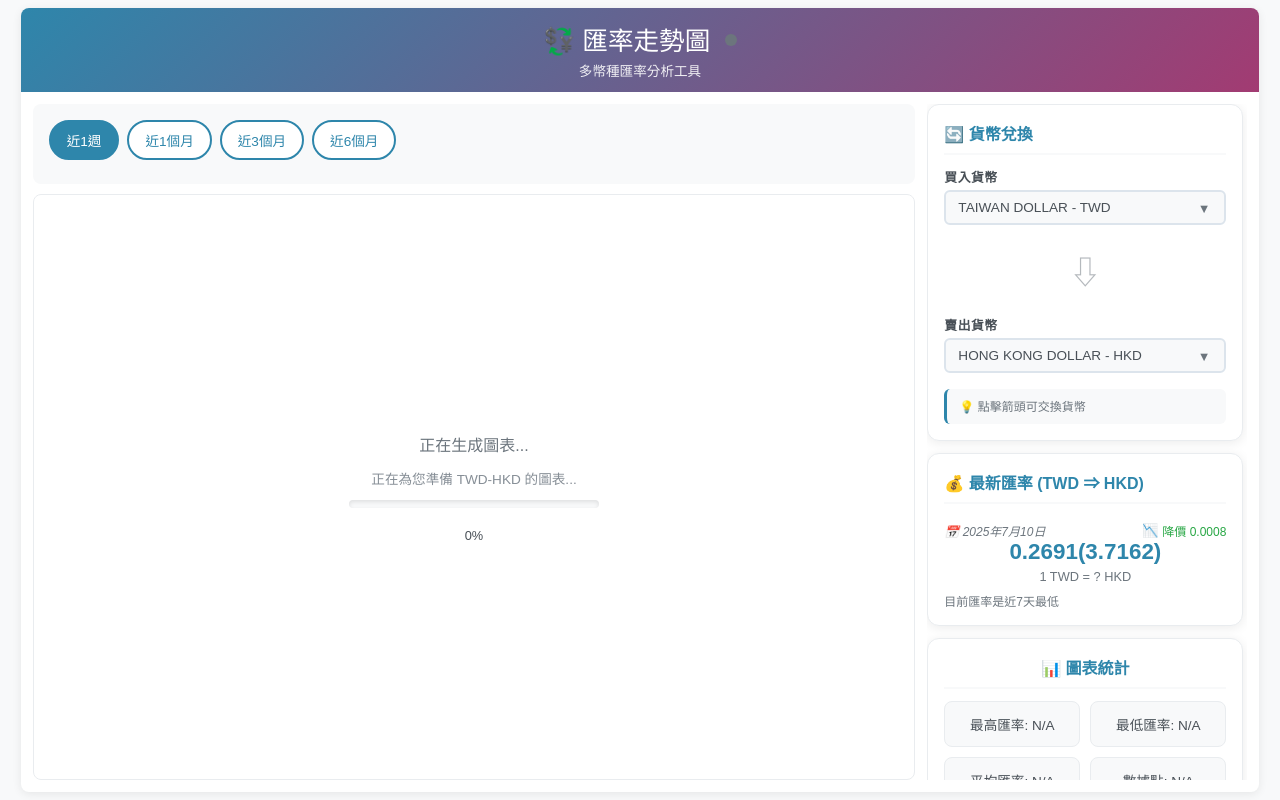
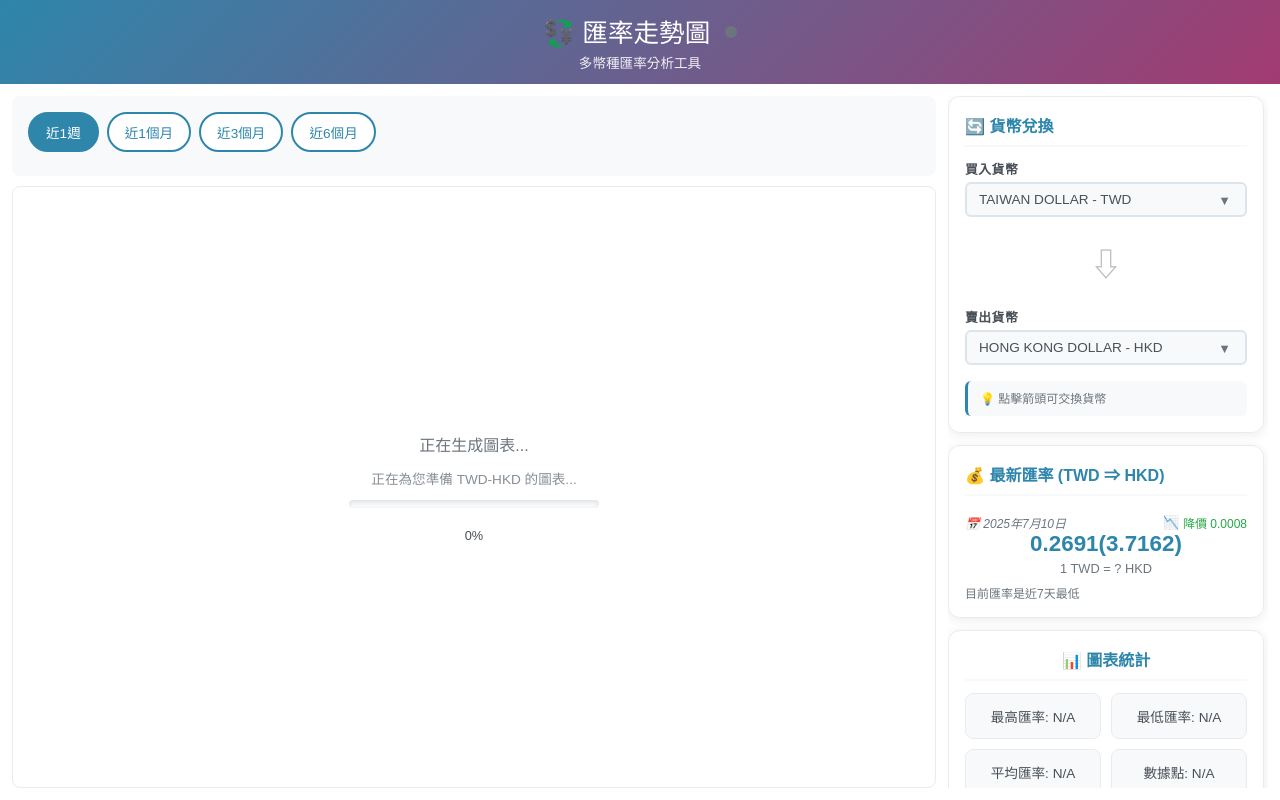
Before and after one commit to tszngaiyip/TWD-HKD_Currency, a Flask app: page / in a window 1280 px wide. Run offline with Flask 3, Linux system fonts and the light colour scheme; data that the repository does not hold is empty.

Commit message:
feat(UI): 調整頁面佈局以填滿整個畫面
- 移除 `body` 的 `padding` 和多餘的背景色，使其回歸純白背景。
- 將 `.container` 元素的寬高擴展至 100%，實現全螢幕佈局。
- 移除 `.container` 在全螢幕下已無意義的 `border-radius` 和 `box-shadow` 樣式。

```diff
--- a/static/css/style.css
+++ b/static/css/style.css
@@ -6,21 +6,21 @@
 
 body {
     font-family: 'Microsoft JhengHei', sans-serif;
-    background: #f8f9fa;
+    background: white;
     min-height: 100vh;
-    padding: 8px;
+    padding: 0;
     overflow-x: hidden;
 }
 
 .container {
     max-width: 100%;
-    width: 98%;
-    margin: 0 auto;
+    width: 100%;
+    margin: 0;
     background: white;
-    border-radius: 8px;
-    box-shadow: 0 2px 10px rgba(0,0,0,0.08);
+    border-radius: 0;
+    box-shadow: none;
     overflow: hidden;
-    height: calc(100vh - 16px);
+    height: 100vh;
     display: flex;
     flex-direction: column;
     transition: all 0.3s ease-in-out;
```
